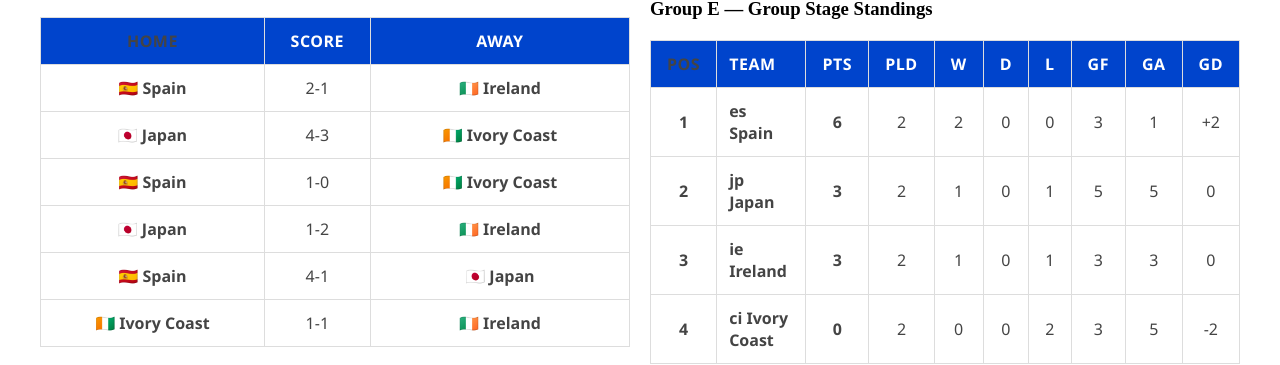
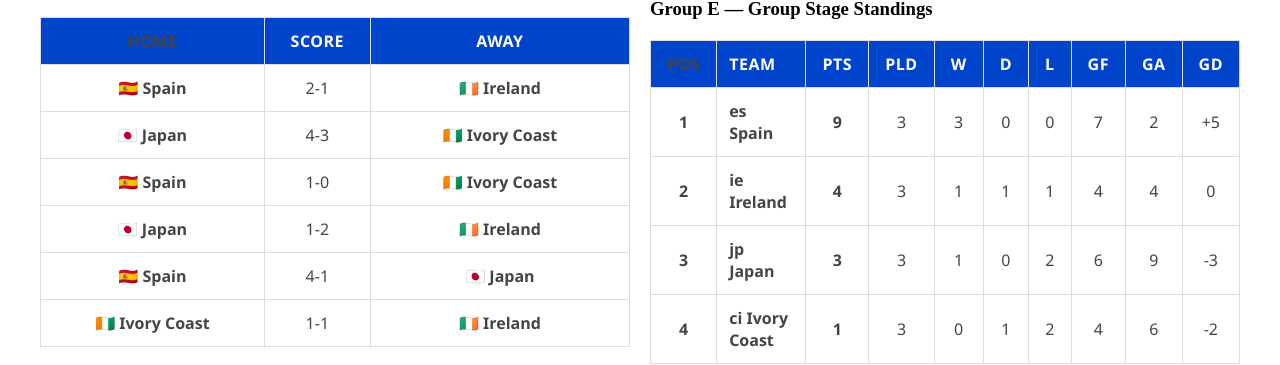
Before and after one commit to MarcusMachado15/whoisgonnawin-clean, a Next.js app: page /worldcup in a window 1280 px wide. Shown: the part 1831-2196 px from the top of the page. Built offline with nearby package versions, Linux system fonts and the light colour scheme.

Commit message:
Update Group E standings after MD3 (ESP 4–1 JPN, CIV 1–1 IRL)

```diff
--- a/app/worldcup/page.tsx
+++ b/app/worldcup/page.tsx
@@ -129,10 +129,10 @@ const groupsData: Record<string, { title?: string; matches: Match[]; standings:
       { home: '🇨🇮 Ivory Coast',  score: '1-1', away: '🇮🇪 Ireland' },
     ],
     standings: [
-  { pos: 1, team: 'es Spain',      played: 2, won: 2, draw: 0, lost: 0, gf: 3, ga: 1, gd: +2, pts: 6 },
-  { pos: 2, team: 'jp Japan',      played: 2, won: 1, draw: 0, lost: 1, gf: 5, ga: 5, gd:  0, pts: 3 },
-  { pos: 3, team: 'ie Ireland',    played: 2, won: 1, draw: 0, lost: 1, gf: 3, ga: 3, gd:  0, pts: 3 },
-  { pos: 4, team: 'ci Ivory Coast',played: 2, won: 0, draw: 0, lost: 2, gf: 3, ga: 5, gd: -2, pts: 0 },
+  { pos: 1, team: 'es Spain',       played: 3, won: 3, draw: 0, lost: 0, gf: 7, ga: 2, gd: +5, pts: 9 },
+  { pos: 2, team: 'ie Ireland',     played: 3, won: 1, draw: 1, lost: 1, gf: 4, ga: 4, gd:  0, pts: 4 },
+  { pos: 3, team: 'jp Japan',       played: 3, won: 1, draw: 0, lost: 2, gf: 6, ga: 9, gd: -3, pts: 3 },
+  { pos: 4, team: 'ci Ivory Coast', played: 3, won: 0, draw: 1, lost: 2, gf: 4, ga: 6, gd: -2, pts: 1 },
 ],
   },
 
```
